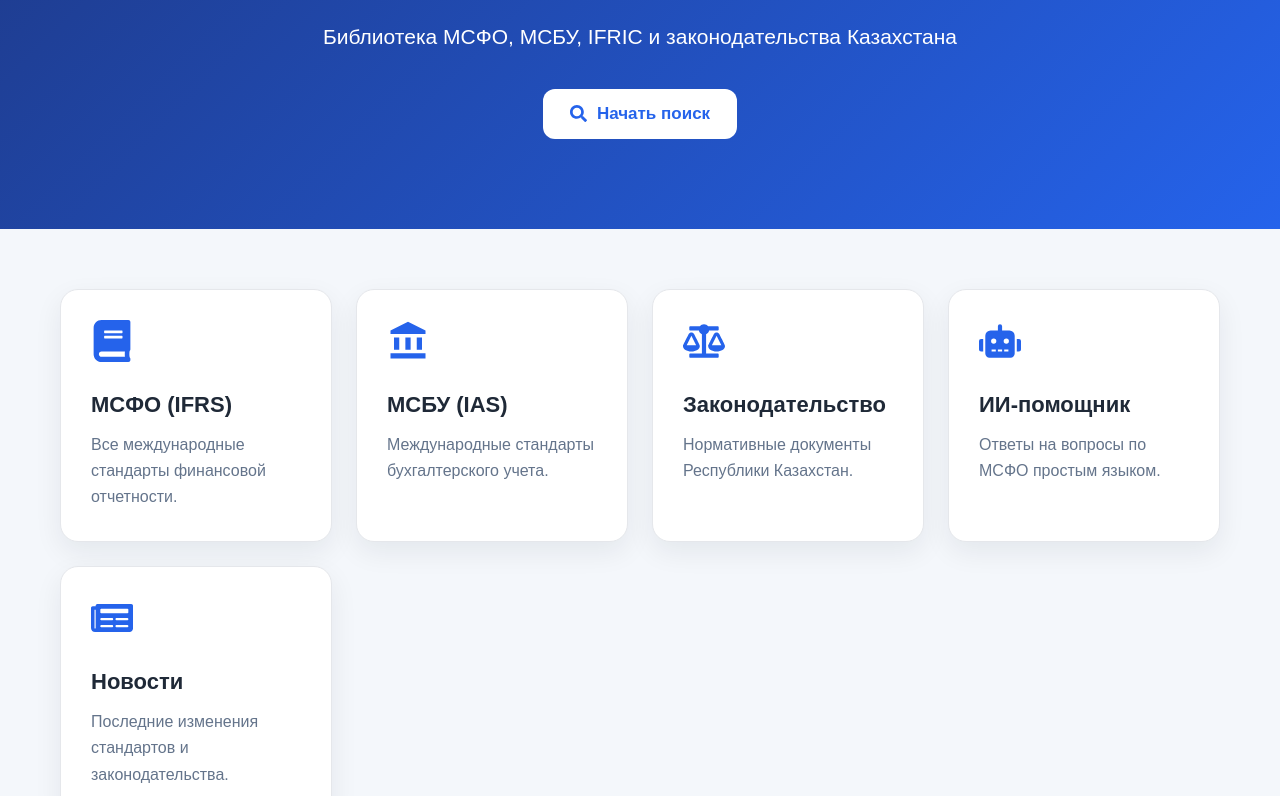
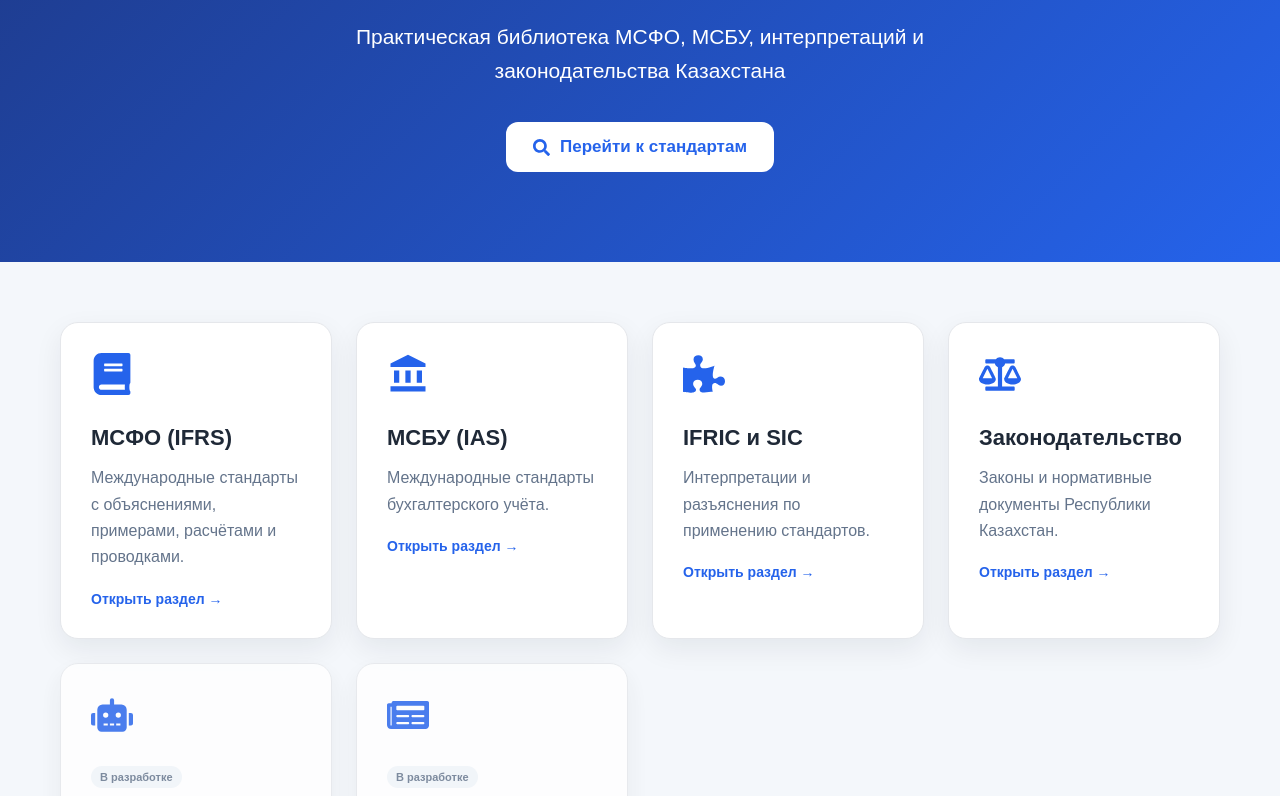
Before and after one commit to Timurkakz/ifrs-library, a React (Vite) app: page / in a window 1280 px wide. Shown: the part 224-1020 px from the top of the page. Built offline with nearby package versions, Linux system fonts and the light colour scheme.

Commit message:
Сделал главную страницу интерактивной

```diff
--- a/src/App.css
+++ b/src/App.css
@@ -1156,3 +1156,66 @@
     flex-direction: column;
   }
 }
+
+
+/* Рабочие элементы главной страницы */
+
+.hero-button {
+  display: inline-flex;
+  align-items: center;
+  gap: 10px;
+
+  padding: 15px 27px;
+  border-radius: 12px;
+  background: #ffffff;
+  color: #2563eb;
+
+  font-size: 17px;
+  font-weight: 700;
+  text-decoration: none;
+
+  transition:
+    transform 0.2s,
+    box-shadow 0.2s;
+}
+
+.hero-button:hover {
+  transform: translateY(-3px);
+  box-shadow: 0 12px 28px rgba(0, 0, 0, 0.2);
+}
+
+.card-link {
+  display: block;
+  color: inherit;
+  text-decoration: none;
+  cursor: pointer;
+}
+
+.card-link:focus-visible {
+  outline: 3px solid rgba(37, 99, 235, 0.35);
+  outline-offset: 4px;
+}
+
+.card-disabled {
+  position: relative;
+  opacity: 0.82;
+}
+
+.home-card-status {
+  display: inline-block;
+  margin-bottom: 12px;
+  padding: 5px 9px;
+  border-radius: 999px;
+  background: #f1f5f9;
+  color: #64748b;
+  font-size: 11px;
+  font-weight: 800;
+}
+
+.home-card-action {
+  display: inline-block;
+  margin-top: 20px;
+  color: #2563eb;
+  font-size: 14px;
+  font-weight: 700;
+}
--- a/src/pages/Home.jsx
+++ b/src/pages/Home.jsx
@@ -1,21 +1,37 @@
+import { Link } from "react-router";
 import {
+  FaBalanceScale,
   FaBook,
-  FaBalanceScale,
+  FaNewspaper,
+  FaPuzzlePiece,
   FaRobot,
   FaSearch,
-  FaNewspaper,
 } from "react-icons/fa";
-
 import { MdAccountBalance } from "react-icons/md";
 
-function Card({ icon, title, text }) {
-  return (
-    <article className="card">
+function Card({ icon, title, text, to, status }) {
+  const content = (
+    <>
       <div className="icon">{icon}</div>
+
+      {status && <span className="home-card-status">{status}</span>}
+
       <h3>{title}</h3>
       <p>{text}</p>
-    </article>
+
+      {to && <span className="home-card-action">Открыть раздел →</span>}
+    </>
   );
+
+  if (to) {
+    return (
+      <Link to={to} className="card card-link">
+        {content}
+      </Link>
+    );
+  }
+
+  return <article className="card card-disabled">{content}</article>;
 }
 
 function Home() {
@@ -25,44 +41,57 @@ function Home() {
         <h1>📚 IFRS Library</h1>
 
         <p>
-          Библиотека МСФО, МСБУ, IFRIC и законодательства Казахстана
+          Практическая библиотека МСФО, МСБУ, интерпретаций и законодательства
+          Казахстана
         </p>
 
-        <button type="button">
+        <Link to="/ifrs" className="hero-button">
           <FaSearch />
-          Начать поиск
-        </button>
+          Перейти к стандартам
+        </Link>
       </section>
 
-      <section className="cards">
+      <section className="cards" aria-label="Основные разделы">
         <Card
           icon={<FaBook />}
           title="МСФО (IFRS)"
-          text="Все международные стандарты финансовой отчетности."
+          text="Международные стандарты с объяснениями, примерами, расчётами и проводками."
+          to="/ifrs"
         />
 
         <Card
           icon={<MdAccountBalance />}
           title="МСБУ (IAS)"
-          text="Международные стандарты бухгалтерского учета."
+          text="Международные стандарты бухгалтерского учёта."
+          to="/ias"
+        />
+
+        <Card
+          icon={<FaPuzzlePiece />}
+          title="IFRIC и SIC"
+          text="Интерпретации и разъяснения по применению стандартов."
+          to="/ifric"
         />
 
         <Card
           icon={<FaBalanceScale />}
           title="Законодательство"
-          text="Нормативные документы Республики Казахстан."
+          text="Законы и нормативные документы Республики Казахстан."
+          to="/laws"
         />
 
         <Card
           icon={<FaRobot />}
           title="ИИ-помощник"
-          text="Ответы на вопросы по МСФО простым языком."
+          text="Практические ответы на вопросы по финансовому учёту и МСФО."
+          status="В разработке"
         />
 
         <Card
           icon={<FaNewspaper />}
           title="Новости"
-          text="Последние изменения стандартов и законодательства."
+          text="Изменения стандартов, публикации и профессиональные материалы."
+          status="В разработке"
         />
       </section>
     </main>
```
